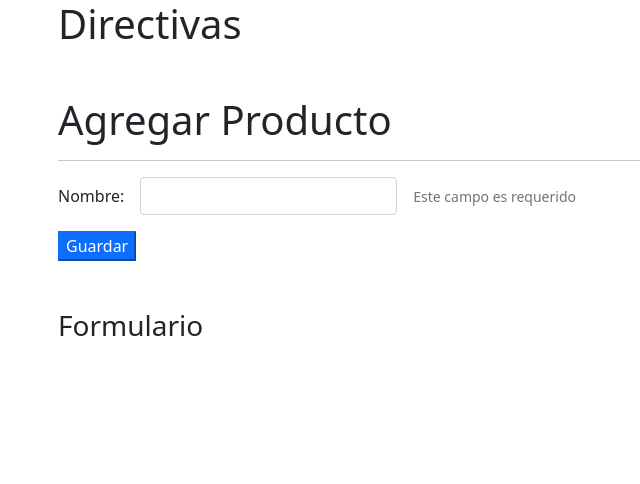
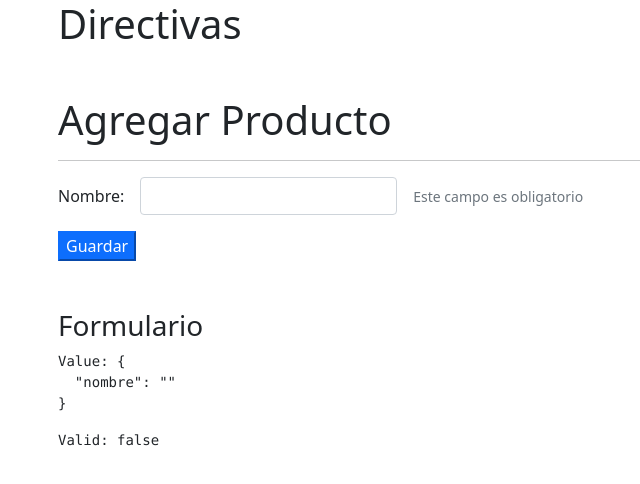
Before and after one commit to JanFreemind/11-directivasApp, an Angular app: page /productos/agregar in a window 1280 px wide. Shown: the top 484 px of the page, without its empty margins (24-664 px from the left). Built offline with nearby package versions, Linux system fonts and the light colour scheme.

Commit message:
Formulario reactivo tradicional

```diff
--- a/src/app/productos/pages/agregar/agregar.component.html
+++ b/src/app/productos/pages/agregar/agregar.component.html
@@ -2,7 +2,7 @@
 <hr>
 
 
-<form>
+<form [formGroup]="miFormulario">
 
     <div class="row g-3 align-items-center mb-3">
         <div class="col-auto">
@@ -10,15 +10,17 @@
         </div>
 
         <div class="col-auto">
-            <input class="form-control">
+            <input class="form-control"
+                   formControlName="nombre">
         </div>
 
         <div class="col-auto">
-            <span class="form-text">
-                Este campo es requerido
-            </span>
+            <span class="form-text"
+
+                  *ngIf="tieneError('nombre')">
+                    Este campo es obligatorio
+                </span>
         </div>
-
     </div>
 
     <div class="row mt-3">
@@ -32,3 +34,5 @@
 </form>
 
 <h3 class="mt-5">Formulario</h3>
+<pre>Value: {{ miFormulario.value | json }}</pre>
+<pre>Valid: {{ miFormulario.valid }}</pre>
--- a/src/app/productos/pages/agregar/agregar.component.ts
+++ b/src/app/productos/pages/agregar/agregar.component.ts
@@ -1,4 +1,5 @@
-import { Component, OnInit } from '@angular/core';
+import { Component} from '@angular/core';
+import { FormBuilder, FormGroup, Validators } from '@angular/forms';
 
 @Component({
   selector: 'app-agregar',
@@ -6,11 +7,16 @@ import { Component, OnInit } from '@angular/core';
   styles: [
   ]
 })
-export class AgregarComponent implements OnInit {
+export class AgregarComponent  {
 
-  constructor() { }
+  miFormulario: FormGroup = this.fb.group({
+    nombre: ['', Validators.required ]
+  });
 
-  ngOnInit(): void {
+  constructor( private fb: FormBuilder ) { }
+
+  tieneError( campo: string ): boolean {
+    return this.miFormulario.get(campo)?.invalid || false;
   }
 
 }
--- a/src/app/productos/productos.module.ts
+++ b/src/app/productos/productos.module.ts
@@ -1,5 +1,6 @@
 import { NgModule } from '@angular/core';
 import { CommonModule } from '@angular/common';
+import { ReactiveFormsModule } from '@angular/forms';
 
 import { ProductosRoutingModule } from './productos-routing.module';
 import { AgregarComponent } from './pages/agregar/agregar.component';
@@ -11,7 +12,8 @@ import { AgregarComponent } from './pages/agregar/agregar.component';
   ],
   imports: [
     CommonModule,
-    ProductosRoutingModule
+    ProductosRoutingModule,
+    ReactiveFormsModule
   ]
 })
 export class ProductosModule { }
```
